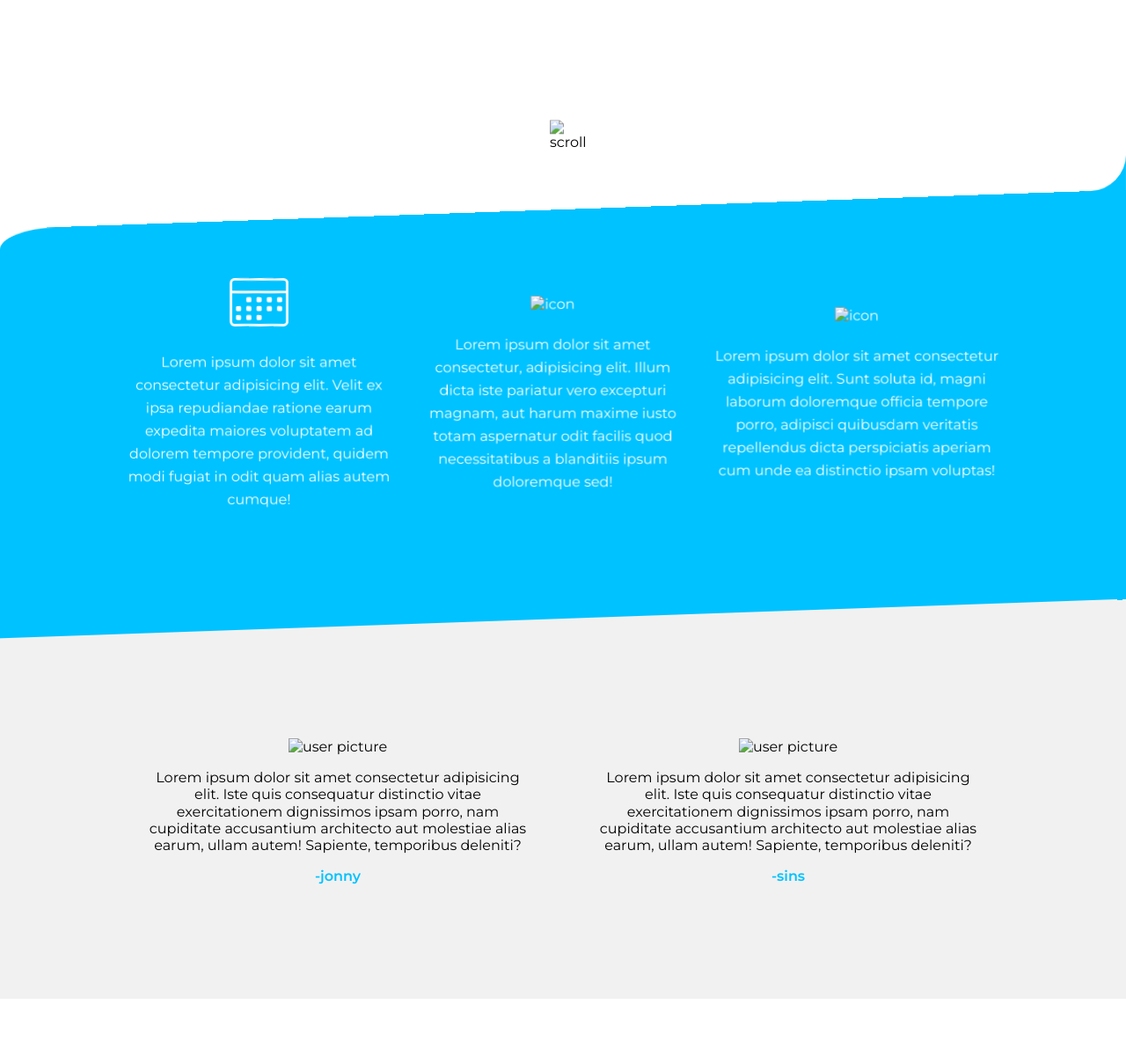
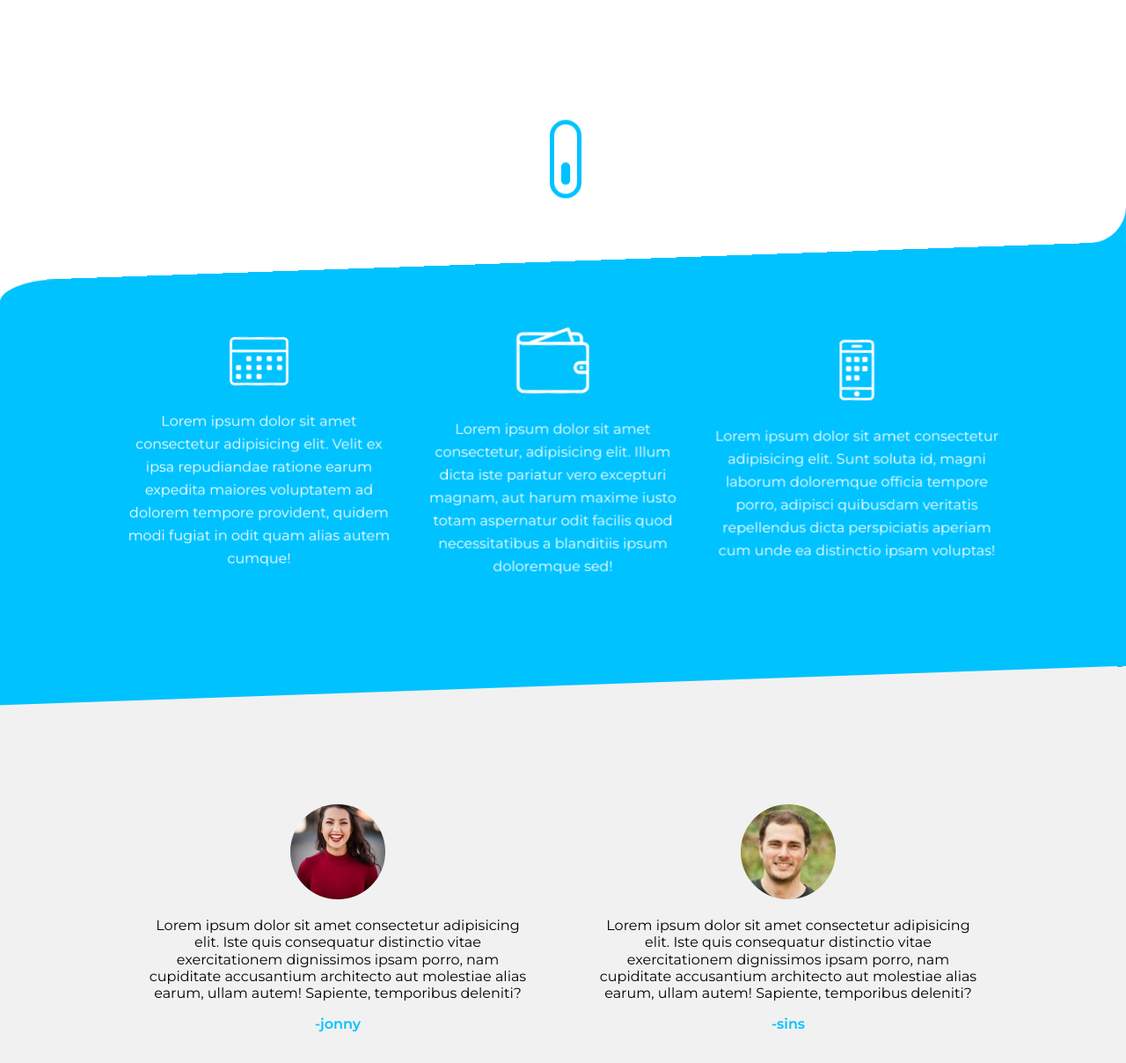
Before and after one commit to udaysk3/Webhosting-template, a plain HTML site: page index.html in a window 1280 px wide. Shown: the part 640-1848 px from the top of the page at 88% size. Drawn offline with Linux system fonts and the light colour scheme; files whose address does not match are found by name.

Commit message:
Update index.html

```diff
--- a/index.html
+++ b/index.html
@@ -13,10 +13,10 @@
           <a href="#" class="logo"><img src="images\logo.svg" alt=""></a>
 
           <nav>
-              <a href="#" class="hide-desktop"><img src="images\ham.svg" id="menu" alt="ham"></a>
+              <a href="#" class="hide-desktop"><img src="ham.svg" id="menu" alt="ham"></a>
               <ul class="show-desktop hide-mobile" id="nav">
                 <li id="exit" class="exit-btn hide-desktop">
-                    <img src="images/exit.svg" alt="exit menu">
+                    <img src="exit.svg" alt="exit menu">
                 </li>
                   <li><a href="#">Home</a></li>
                   <li><a href="#">services</a></li>
@@ -36,7 +36,7 @@
 
         </section>
         <div class="scroll container hide-mobile">
-            <img src="images\scroll.svg" alt="scroll">
+            <img src="scroll.svg" alt="scroll">
         </div>
        <section class="blue-bg">
            <div class="container">
@@ -44,9 +44,9 @@
             <li><img src="icon-1.svg" alt="icon">
              <p>Lorem ipsum dolor sit amet consectetur adipisicing elit. Velit ex ipsa repudiandae ratione earum expedita maiores voluptatem ad dolorem tempore provident, quidem modi fugiat in odit quam alias autem cumque!</p>
             </li>
-            <li><img src="images\icon-2.svg" alt="icon">
+            <li><img src="icon-2.svg" alt="icon">
             <p>Lorem ipsum dolor sit amet consectetur, adipisicing elit. Illum dicta iste pariatur vero excepturi magnam, aut harum maxime iusto totam aspernatur odit facilis quod necessitatibus a blanditiis ipsum doloremque sed!</p></li>
-           <li> <img src="images\icon-3.svg" alt="icon">
+           <li> <img src="icon-3.svg" alt="icon">
         <p>Lorem ipsum dolor sit amet consectetur adipisicing elit. Sunt soluta id, magni laborum doloremque officia tempore porro, adipisci quibusdam veritatis repellendus dicta perspiciatis aperiam cum unde ea distinctio ipsam voluptas!</p></li>
         </ul>
            </div>
@@ -56,13 +56,13 @@
            <div class="container">
                <ul>
                  <li>
-                      <figure><img src="images\user1.png" alt="user picture">
+                      <figure><img src="user1.png" alt="user picture">
                 <blockquote>Lorem ipsum dolor sit amet consectetur adipisicing elit. Iste quis consequatur distinctio vitae exercitationem dignissimos ipsam porro, nam cupiditate accusantium architecto aut molestiae alias earum, ullam autem! Sapiente, temporibus deleniti?</blockquote>
               <figcaption>-jonny</figcaption>
             </figure>
             </li>
             <li>
-                <figure><img src="images\user2.png" alt="user picture">
+                <figure><img src="user2.png" alt="user picture">
           <blockquote>Lorem ipsum dolor sit amet consectetur adipisicing elit. Iste quis consequatur distinctio vitae exercitationem dignissimos ipsam porro, nam cupiditate accusantium architecto aut molestiae alias earum, ullam autem! Sapiente, temporibus deleniti?</blockquote>
         <figcaption>-sins</figcaption>
       </figure>
```
